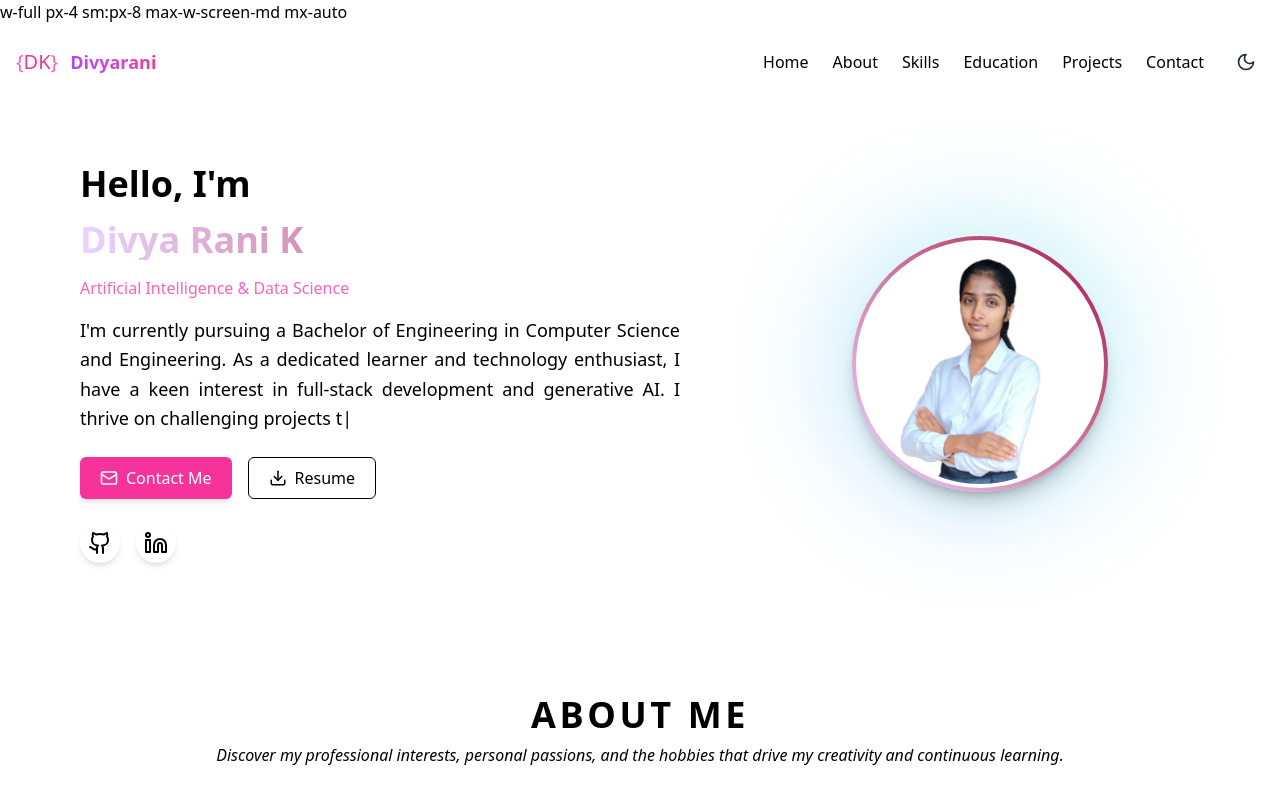
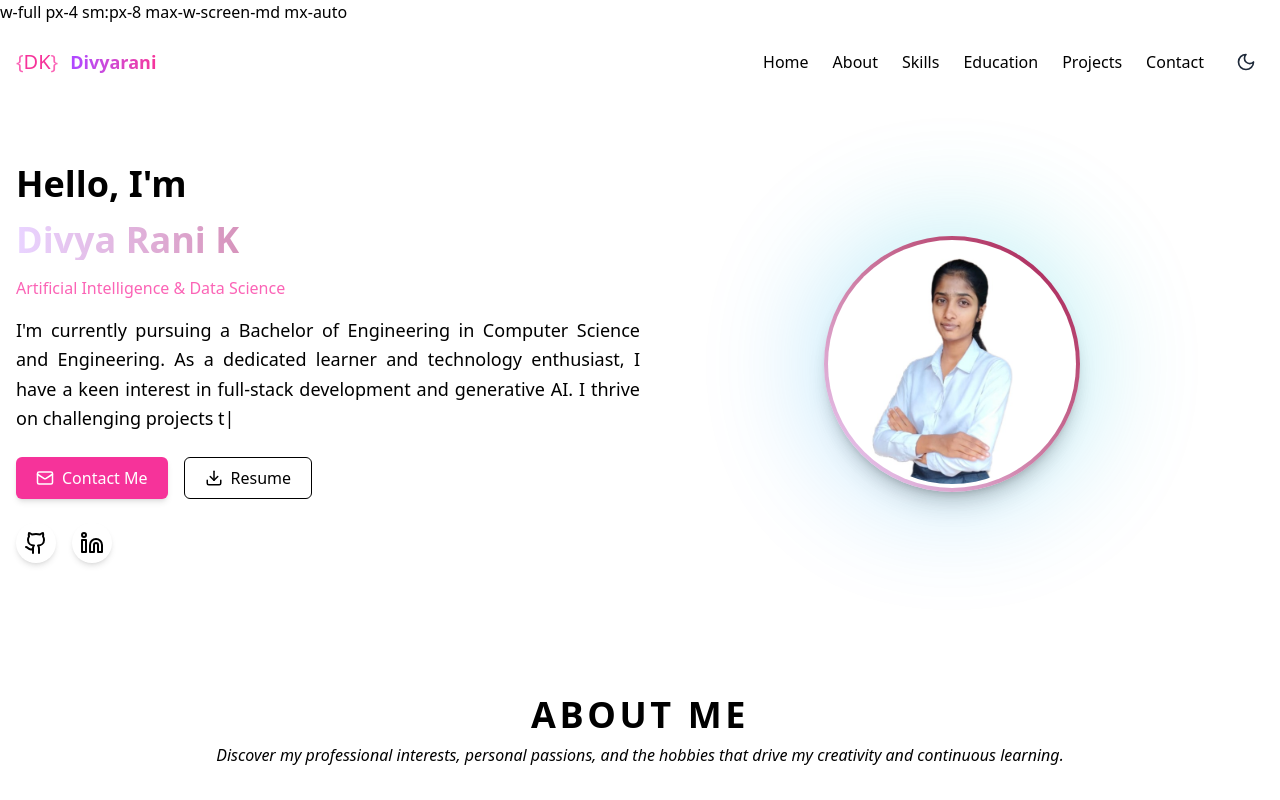
Before and after one commit to divyaranidhkls/profile, a Next.js app: page / in a window 1280 px wide. Shown: the top 800 px of the page. Built offline with nearby package versions, Linux system fonts and the light colour scheme.

Commit message:
Refactor HeroBlock component for improved layout, consistency, and code clarity

```diff
--- a/app/Hero/HeroBlock.tsx
+++ b/app/Hero/HeroBlock.tsx
@@ -1,25 +1,22 @@
-import React from 'react'
+import React from 'react';
 import HeroText from './HeroText';
-import HeroImage  from './HeroImage';
+import HeroImage from './HeroImage';
 
- const HeroBlock = () => {
+const HeroBlock = () => {
   return (
-    <div className="container max-auto">
-    <div className="flex flex-row justify-between items-center mt-20 ml-20">
-    <div className='w-1/2'><HeroText/></div>
+    <div className="container mx-auto px-4">
+      <div className="flex flex-col-reverse md:flex-row items-center justify-between mt-12 md:mt-20 gap-8 md:gap-0 max-w-screen-xl mx-auto">
 
-      <div className='w-1/2'><HeroImage/></div>
+        <div className="w-full md:w-1/2">
+          <HeroText />
+        </div>
 
+        <div className="w-full md:w-1/2">
+          <HeroImage />
+        </div>
+      </div>
     </div>
-
-
-
-
-
-
-</div>
-  )
-}
-
+  );
+};
 
 export default HeroBlock;
```
